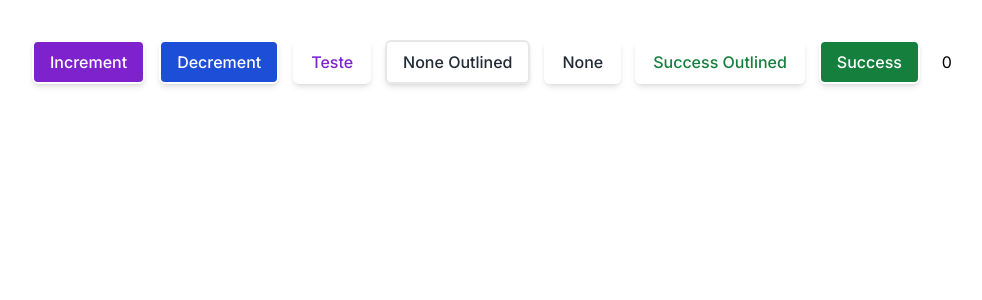
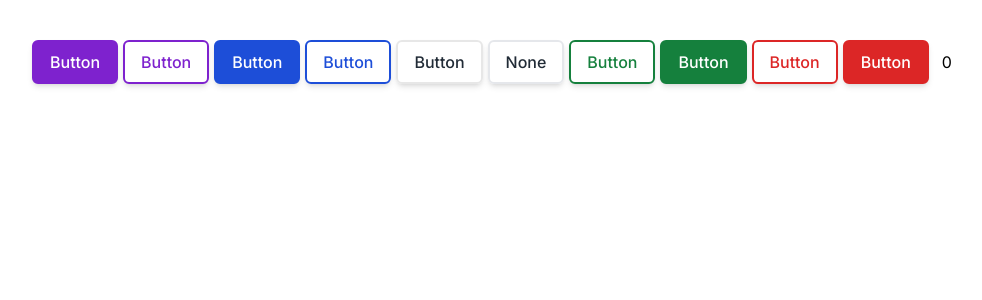
Before and after one commit to wilsonmjunior/hefesto, a Next.js app: page /counter in a window 1280 px wide. Shown: the top 300 px of the page, without its empty margins (8-990 px from the left). Built offline with nearby package versions, Linux system fonts and the light colour scheme.

Commit message:
fix: adjust button style

```diff
--- a/src/components/common/Button/button.css
+++ b/src/components/common/Button/button.css
@@ -10,7 +10,6 @@
     focus:outline-none
     shadow-md
     border-2
-    border-white
     rounded-[0.375rem]
     ease-linear
     transition-all duration-150;
--- /dev/null
+++ b/src/components/common/Button/button.module.css
@@ -0,0 +1,97 @@
+@tailwind components;
+
+@layer components {
+  .button {
+    @apply
+      flex
+      items-center
+      text-white
+      font-medium
+      py-2
+      px-4
+      outline-none
+      focus:outline-none
+      shadow-md
+      border-2
+      border-white
+      rounded-[0.375rem]
+      ease-linear
+      transition-all duration-150;
+  }
+
+  .primary {
+    @apply button bg-blue-700 border-blue-700;
+  }
+
+  .primary:hover {
+    @apply border-blue-600 bg-blue-600;
+  }
+
+  .primary-outlined {
+    @apply primary bg-transparent text-blue-700;
+  }
+
+  .primary-outlined:hover {
+    @apply bg-blue-50;
+  }
+
+  .secondary {
+    @apply button bg-purple-700 border-purple-700;
+  }
+
+  .secondary:hover {
+    @apply border-purple-600 bg-purple-600;
+  }
+
+  .secondary-outlined {
+    @apply secondary bg-white text-purple-700;
+  }
+
+  .secondary-outlined:hover {
+    @apply bg-purple-50;
+  }
+
+  .error {
+    @apply button bg-red-600 border-red-600;
+  }
+
+  .error:hover {
+    @apply border-red-500 bg-red-500;
+  }
+
+  .error-outlined {
+    @apply error bg-transparent text-red-600;
+  }
+
+  .error-outlined:hover {
+    @apply bg-red-50;
+  }
+
+  .success {
+    @apply button bg-green-700 border-green-700;
+  }
+
+  .success:hover {
+    @apply border-green-600 bg-green-600;;
+  }
+
+  .success-outlined {
+    @apply success bg-transparent text-green-700;
+  }
+
+  .success-outlined:hover {
+    @apply bg-green-50;
+  }
+
+  .none {
+    @apply button text-[#212B36];
+  }
+
+  .none-outlined {
+    @apply button text-[#212B36] border-[#E7E7E7];
+  }
+
+  .none:hover, .none-outlined:hover {
+    @apply border-[#E7E7E7] bg-[#E7E7E7];
+  }
+}
--- a/src/components/pages/counter/ClickCounter.tsx
+++ b/src/components/pages/counter/ClickCounter.tsx
@@ -12,13 +12,7 @@ export function ClickCounter() {
         color="secondary"
         onClick={() => setCount(oldState => oldState + 1)}
       >
-        Increment
-      </Button>
-
-      <Button
-        onClick={() => setCount(oldState => oldState > 0 ? oldState - 1 : 0)}
-      >
-        Decrement
+        Button
       </Button>
 
       <Button
@@ -26,7 +20,20 @@ export function ClickCounter() {
         variant="outlined"
         onClick={() => setCount(oldState => oldState > 0 ? oldState - 1 : 0)}
       >
-        Teste
+        Button
+      </Button>
+
+      <Button
+        onClick={() => setCount(oldState => oldState > 0 ? oldState - 1 : 0)}
+      >
+        Button
+      </Button>
+
+      <Button
+        variant="outlined"
+        onClick={() => setCount(oldState => oldState > 0 ? oldState - 1 : 0)}
+      >
+        Button
       </Button>
 
       <Button
@@ -34,7 +41,7 @@ export function ClickCounter() {
         variant="outlined"
         onClick={() => setCount(oldState => oldState > 0 ? oldState - 1 : 0)}
       >
-        None Outlined
+        Button
       </Button>
 
       <Button
@@ -49,14 +56,29 @@ export function ClickCounter() {
         variant="outlined"
         onClick={() => setCount(oldState => oldState > 0 ? oldState - 1 : 0)}
       >
-        Success Outlined
+        Button
       </Button>
 
       <Button
         color="success"
         onClick={() => setCount(oldState => oldState > 0 ? oldState - 1 : 0)}
       >
-        Success
+        Button
+      </Button>
+
+      <Button
+        color="error"
+        variant="outlined"
+        onClick={() => setCount(oldState => oldState > 0 ? oldState - 1 : 0)}
+      >
+        Button
+      </Button>
+
+      <Button
+        color="error"
+        onClick={() => setCount(oldState => oldState > 0 ? oldState - 1 : 0)}
+      >
+        Button
       </Button>
 
       <div className="ml-2">{count}</div>
```
